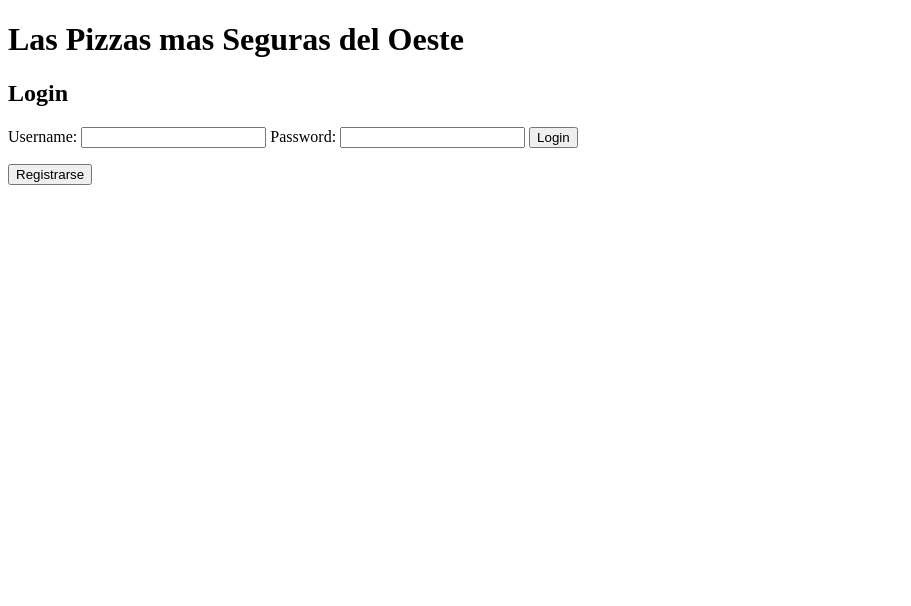
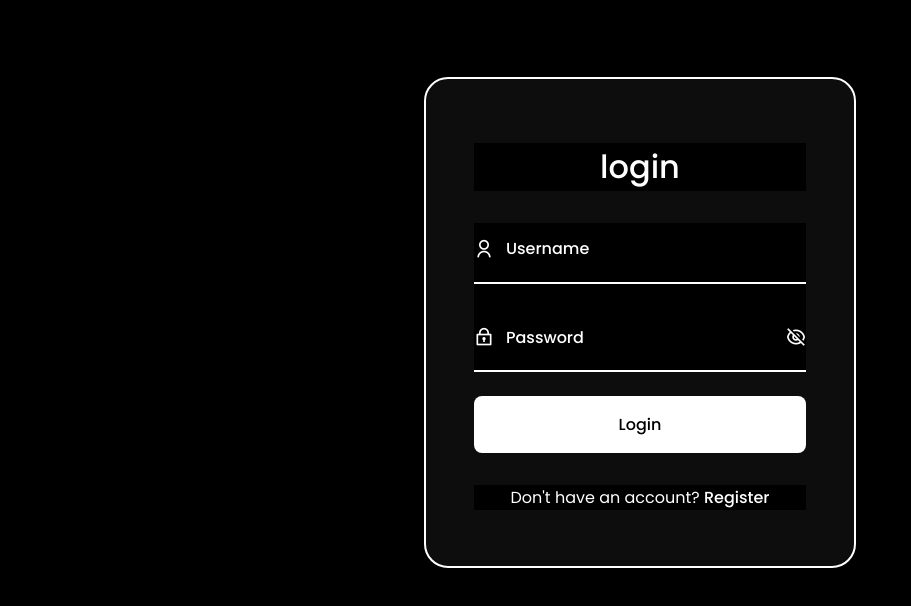
Before and after one commit to LoP-1/PizzaAPI-WEB, a plain HTML site: page WebPizzeria/index.html in a window 1280 px wide. Shown: the whole page, without its empty margins (0-911 px from the left). Drawn offline with nearby package versions, Linux system fonts and the light colour scheme.

Commit message:
Nuevo diseño de login y pedido de pizzas asi como tambien llamado al API para registro

```diff
--- a/WebPizzeria/index.html
+++ b/WebPizzeria/index.html
@@ -4,22 +4,41 @@
     <meta charset="UTF-8">
     <meta name="viewport" content="width=device-width, initial-scale=1.0">
     <title>Pizzería - API Test</title>
+    <link href="https://cdn.jsdelivr.net/npm/remixicon@2.2.0/fonts/remixicon.css" rel="stylesheet">
+    <link rel="stylesheet" href="styles/login.css">
 </head>
 <body>
-    <h1>Las Pizzas mas Seguras del Oeste</h1>
-    <h2>Login</h2>
-    <form id="loginForm">
-        <label for="username">Username:</label>
-        <input type="text" id="username" required>
-        <label for="password">Password:</label>
-        <input type="password" id="password" required>
-        <button type="submit">Login</button>
-    </form>
-    <p id="loginMessage"></p>
-    <form action="register.html">
-        <button type="submit">Registrarse</button>
-    </form>
+    <div class="login">
+        <form class="login__form" id="loginForm">
+            <h1 class="login__title">login</h1>
 
-<script src="scripts/login.js"></script>
+            <div class="login__content">
+                <div class="login__box">
+                    <i class="ri-user-line login__icon"></i>  <div class="login__box-input">
+                        <input type="text" required class="login__input" id="username" placeholder=" ">
+                        <label for="username" class="login__label">Username</label>
+                    </div>
+                </div>
+
+                <div class="login__box">
+                    <i class="ri-lock-2-line login__icon"></i>
+                    <div class="login__box-input">
+                        <input type="password" required class="login__input" id="password" placeholder=" ">
+                        <label for="password" class="login__label">Password</label>
+                        <i class="ri-eye-off-line login__eye" id="eyeIcon"></i>
+                    </div>
+                </div>
+            </div>
+
+            <button type="submit" class="login__button">Login</button>
+
+            <p class="login__register">
+                Don't have an account? <a href="register.html">Register</a>
+            </p>
+        </form>
+        <p id="loginMessage"></p>
+    </div>
+
+    <script src="scripts/login.js"></script>
 </body>
 </html>
--- a/WebPizzeria/scripts/login.js
+++ b/WebPizzeria/scripts/login.js
@@ -1,8 +1,8 @@
 document.getElementById('loginForm').addEventListener('submit', async (e) => {
     e.preventDefault();
-            //guardar los valores de los inputs
     const username = document.getElementById('username').value;
     const password = document.getElementById('password').value;
+    const loginMessage = document.getElementById('loginMessage');
 
     try {
         const response = await fetch('http://localhost:8080/auth/login', {
@@ -13,29 +13,47 @@ document.getElementById('loginForm').addEventListener('submit', async (e) => {
         });
 
         const data = await response.json();
+
         if (response.ok) {
-
-                    // Guardar los tokens en localStorage acceso y refresco
             localStorage.setItem("token", data.access_token);
             localStorage.setItem("refreshToken", data.refresh_token);
-
             console.log('Token guardado:', data.access_token);
             console.log('Refresh Token guardado:', data.refresh_token);
+            window.location.href = "requests.html";
+        } else {
 
-                    // Redirigir a pedidos.html para creacion de pizzas
-                    window.location.href = "pedidos.html";
-                } else {
-                    document.getElementById('loginMessage').textContent = 'Error: ' + data.message;
+            if (response.status === 401) {
+                loginMessage.textContent = 'Invalid username or password.';
+            } else if (response.status === 400) {
+                loginMessage.textContent = data.message || 'Bad Request';
+            }
+            else {
+                loginMessage.textContent = `Login failed: ${data.message || 'An error occurred.'}`;
+                console.error('Server Error:', response.status, data);
+            }
         }
     } catch (err) {
-                console.error('Error:', err);
+        loginMessage.textContent = 'A network error occurred.';
+        console.error('Fetch Error:', err);
     }
 });
 
-        // Comprobar si hay un token al cargar la página y redirigir si es necesario
 document.addEventListener("DOMContentLoaded", function () {
     const token = localStorage.getItem("token");
     if (token) {
-                window.location.href = "pedidos.html"; // Si ya hay sesión, redirigir
+        window.location.href = "requests.html";
     }
 });
+
+const showHiddenPass = () => {
+    const input = document.getElementById('password');
+    const iconEye = document.getElementById('eyeIcon');
+
+    iconEye.addEventListener('click', () => {
+        input.type = input.type === 'password' ? 'text' : 'password';
+        iconEye.classList.toggle('ri-eye-line');
+        iconEye.classList.toggle('ri-eye-off-line');
+    });
+}
+
+showHiddenPass();
--- a/WebPizzeria/styles/login.css
+++ b/WebPizzeria/styles/login.css
@@ -1,32 +1,183 @@
-h1{
-    text-align: center;
-    color: #000;
-}
-.container{
-    width: 100%;
-    max-width: 330px;
-    padding: 15px;
-    margin: auto;
-    text-align: left;
-    background-color: rgb(224, 224, 224);
-}
-.login-form{
-    width: 100%;
-    max-width: 330px;
-    padding: 15px;
-    border:1px solid #000;
+@import url("https://fonts.googleapis.com/css2?family=Poppins:wght@400;500&display=swap");
+
+:root {
+    --white-color: hsl(0,0%,100%);
+    --black-color: hsl(0, 0% , 0%);
+    --body-font:  "Poppins", sans-serif;
+    --h1-font-size: 1.75rem;
+    --normal-font-size: 1rem;
+    --small-font-size: .813rem;
+    --font-medium: 500;
 }
 
-button{
+* {
+    box-sizing: border-box;
+    padding: 0;
+    margin: 0;
+    background-color: black;
+}
+
+body,
+input,
+button {
+    font-size:  var(--normal-font-size);
+    font-family:  var(--body-font);
+}
+
+body {
+    color:  var(--white-color);
+}
+
+input,
+button {
+    border: none;
+    outline: none;
+}
+
+a {
+    text-decoration: none;
+}
+
+img {
+    max-width: 100%;
+    height: auto;
+}
+
+.login {
+    position: relative;
+    height: 100vh;
+    display: grid;
+    align-items: center;
+    justify-content: center;
+}
+
+.login__img {
+    position: absolute;
     width: 100%;
-    padding: 10px;
-    margin-top: 10px;
-    background-color: #000;
-    color: #fff;
-    border: none;
+    height: 100%;
+    object-fit: cover;
+    object-position: center;
+    z-index: -1;
+}
+
+.login__form {
+    position: relative;
+    background-color: hsla(0, 0%, 10%, 0.5);
+    border: 2px solid var(--white-color);
+    margin-inline: 1.5rem;
+    padding: 2.5rem 1.5rem;
+    border-radius: 1rem;
+    backdrop-filter: blur(8px);
+    width: 90%;
+    max-width: 432px;
+
+}
+
+.login__title {
+    text-align: center;
+    font-size: var(--h1-font-size);
+    font-weight: var(--font-medium);
+    margin-bottom: 2rem;
+}
+
+.login__content, .login__box {
+    display: grid;
+}
+
+.login__content {
+    row-gap: 1.75rem;
+    margin-bottom: 1.5rem;
+}
+
+.login__box {
+    grid-template-columns: max-content 1fr;
+    align-items: center;
+    column-gap: 0.75rem;
+    border-bottom: 2px solid var(--white-color);
+    padding-bottom: 0.5rem;
+}
+
+.login__icon, .login__eye {
+    font-size: 1.25rem;
+    color: var(--white-color);
+}
+
+.login__input {
+    width: 100%;
+    padding-block: 0.8rem;
+    background: none;
+    color:  var(--white-color);
+    position: relative;
+    z-index: 1;
+}
+
+.login__box-input {
+    position: relative;
+}
+
+.login__label {
+    position: absolute;
+    left: 0;
+    top: 13px;
+    font-weight: var(--font-medium);
+    transition: top 0.3s, font-size 0.3s;
+    color: var(--white-color);
+    pointer-events: none;
+}
+
+.login__eye {
+    position: absolute;
+    right: 0;
+    top: 50%;
+    transform: translateY(-50%);
+    z-index: 10;
     cursor: pointer;
 }
-button:hover{
-    background-color: #868686;
-    color: #000;
+
+.login__box:nth-child(2) input {
+    padding-right: 1.8rem;
 }
+
+
+.login__button {
+    width: 100%;
+    padding: 1rem;
+    border-radius: 0.5rem;
+    background-color: var(--white-color);
+    color: var(--black-color);
+    font-weight: var(--font-medium);
+    cursor: pointer;
+    margin-bottom: 2rem;
+}
+
+.login__register {
+    text-align: center;
+}
+
+.login__register a {
+    color: var(--white-color);
+    font-weight: var(--font-medium);
+}
+
+.login__register a:hover {
+    text-decoration: underline;
+}
+
+.login__input:focus + .login__label,
+.login__input:not(:placeholder-shown) + .login__label {
+    top: -12px;
+    font-size: var(--small-font-size);
+    color: var(--white-color);
+}
+
+/* for medium devices */
+@media screen and (min-width: 576px) {
+    .login__form {
+        width: 432px;
+        padding: 4rem 3rem 3.5rem;
+        border-radius: 1.5rem;
+    }
+    .login__title {
+        font-size: 2rem;
+    }
+}
--- a/WebPizzeria/styles/styles.css
+++ b/WebPizzeria/styles/styles.css
@@ -1,59 +1,105 @@
-body{
-    background-color: #f8f8f8;
-    font-family: Arial, sans-serif;
-    margin: 0;
-    padding: 0;
+@import url("https://fonts.googleapis.com/css2?family=Poppins:wght@400;500&display=swap");
+
+:root {
+    --white-color: hsl(0,0%,100%);
+    --black-color: hsl(0, 0% , 0%);
+    --body-font:  "Poppins", sans-serif;
+    --h1-font-size: 1.75rem;
+    --normal-font-size: 1rem;
+    --small-font-size: .813rem;
+    --font-medium: 500;
 }
 
-.container{
-    margin-top: 5%;
-    position: absolute;
-    min-width: 400px;
+* {
+    box-sizing: border-box;
+    padding: 0;
+    margin: 0;
+    background-color: black;
+    color: var(--white-color);
+}
+
+body {
+    font-family: var(--body-font);
+}
+
+.container {
+    display: flex;
+    flex-direction: column;
+    align-items: center;
+    justify-content: center;
+    min-height: 100vh;
+    padding: 2rem;
+}
+
+h1 {
+    font-size: var(--h1-font-size);
+    margin-bottom: 1rem;
+    text-align: center;
+}
+
+.logout-button {
+    margin-left: auto;
+    margin-top: 2rem;
+    background-color: var(--white-color);
+    color: var(--black-color);
+    padding: 0.75rem 1.5rem;
+    border: none;
+    border-radius: 0.5rem;
+    font-weight: var(--font-medium);
+    cursor: pointer;
+    margin-bottom: 2rem;
+}
+
+#pizza-form {
+    background-color: hsla(0, 0%, 10%, 0.5);
+    border: 2px solid var(--white-color);
+    padding: 2rem;
+    border-radius: 1rem;
+    width: 90%;
     max-width: 500px;
-    left: 30%;
-    right: 30%;
-    font-family: Arial, sans-serif;
-    background-color: antiquewhite;
+}
+
+.statement {
+    font-size: var(--normal-font-size);
+    margin-bottom: 1rem;
+}
+
+label {
+    display: flex;
+    align-items: center;
+    margin-bottom: 0.75rem;
+}
+
+input[type="radio"],
+input[type="checkbox"] {
+    margin-right: 0.5rem;
+}
+
+.counter {
+    width: 40px;
+    padding: 0.5rem;
+    border: 1px solid var(--white-color);
+    background-color: rgba(255, 255, 255, 0.1);
+    color: var(--white-color);
+    border-radius: 0.25rem;
+    margin-left: 0.5rem;
+}
+
+.send {
+    background-color: var(--white-color);
+    color: var(--black-color);
+    padding: 1rem 2rem;
+    border: none;
+    border-radius: 0.5rem;
+    font-weight: var(--font-medium);
+    cursor: pointer;
+    width: 100%;
+    margin-top: 1rem;
 }
 
 
-h1{
-    text-align: center;
-    font-size: 2em;
-    margin: 0;
-    padding: 10px;
-    background: #f1eca7;
-    border: 1px solid #ebf145;
-    margin-bottom: 20px;
+@media (min-width: 768px) {
+    #pizza-form {
+        padding: 3rem;
+    }
 }
-
-form :not(.send){
-    text-align: center;
-    padding: 5px 5px 0px 25px;
-    text-align: left;
-    border: 0px 10px;
-}
-
-.statement{
-    margin-bottom: 10px;
-    text-align: left;
-    font-size: 1.5em;
-}
-
-label {
-    display: block;
-}
-.send {
-    display: block;
-    margin: 20px auto;
-    padding: 10px 20px;
-    font-size: 1.2em;
-    background-color: #f1eca7;
-    border: 1px solid #ebf145;
-    border-radius: 5px;
-    cursor: pointer;
-}
-
-.send:hover {
-    background-color: rgb(212, 169, 59);
-}
```
Also changed, not shown: WebPizzeria/register.html (added, +60 -0 lines), WebPizzeria/requests.html (renamed from WebPizzeria/pedidos.html, +6 -5 lines), WebPizzeria/scripts/register.js (added, +43 -0 lines), WebPizzeria/scripts/request.js (+5 -5 lines), 2 other files. Lines whose indentation alone changed are shown as unchanged.
